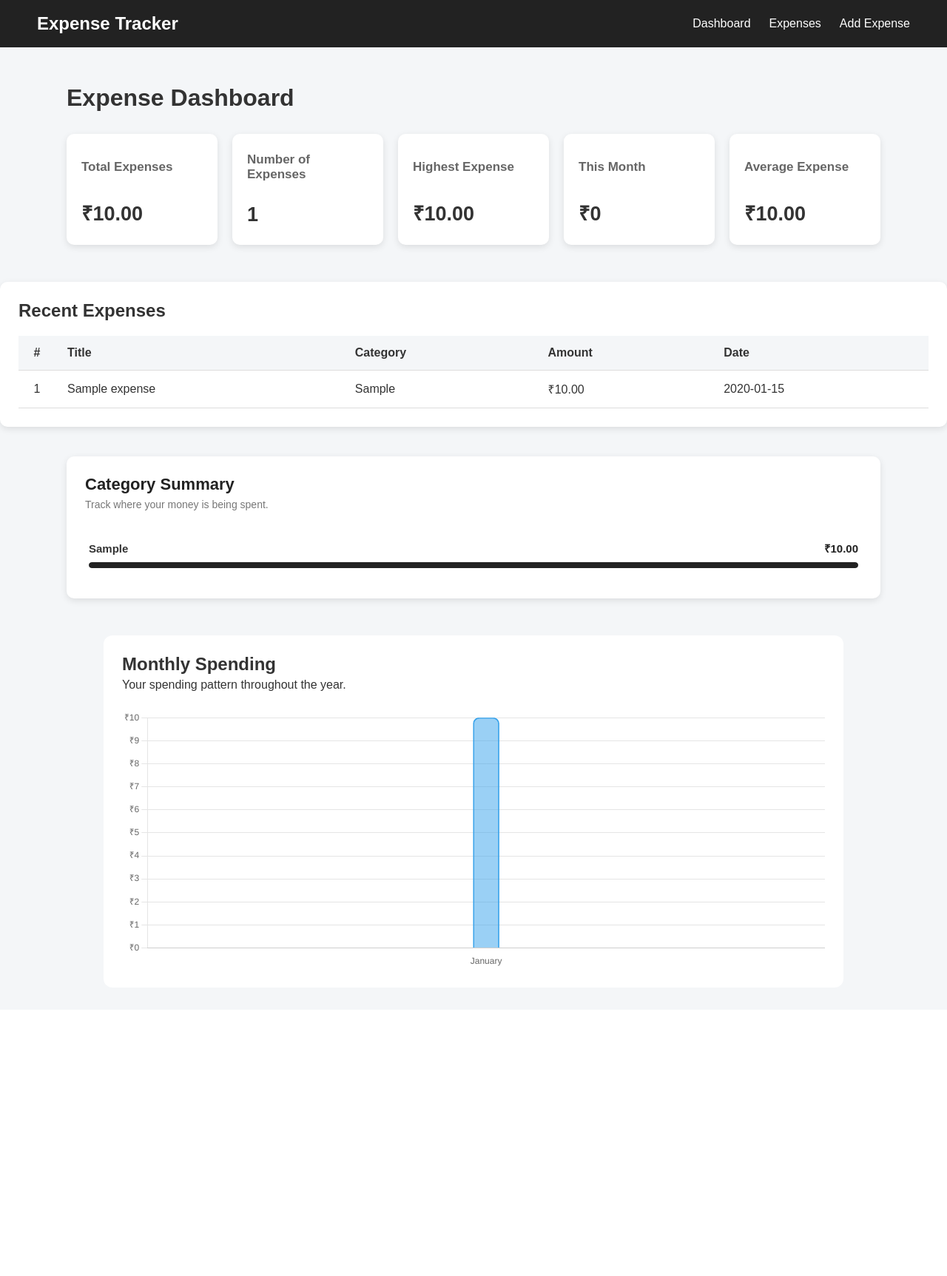
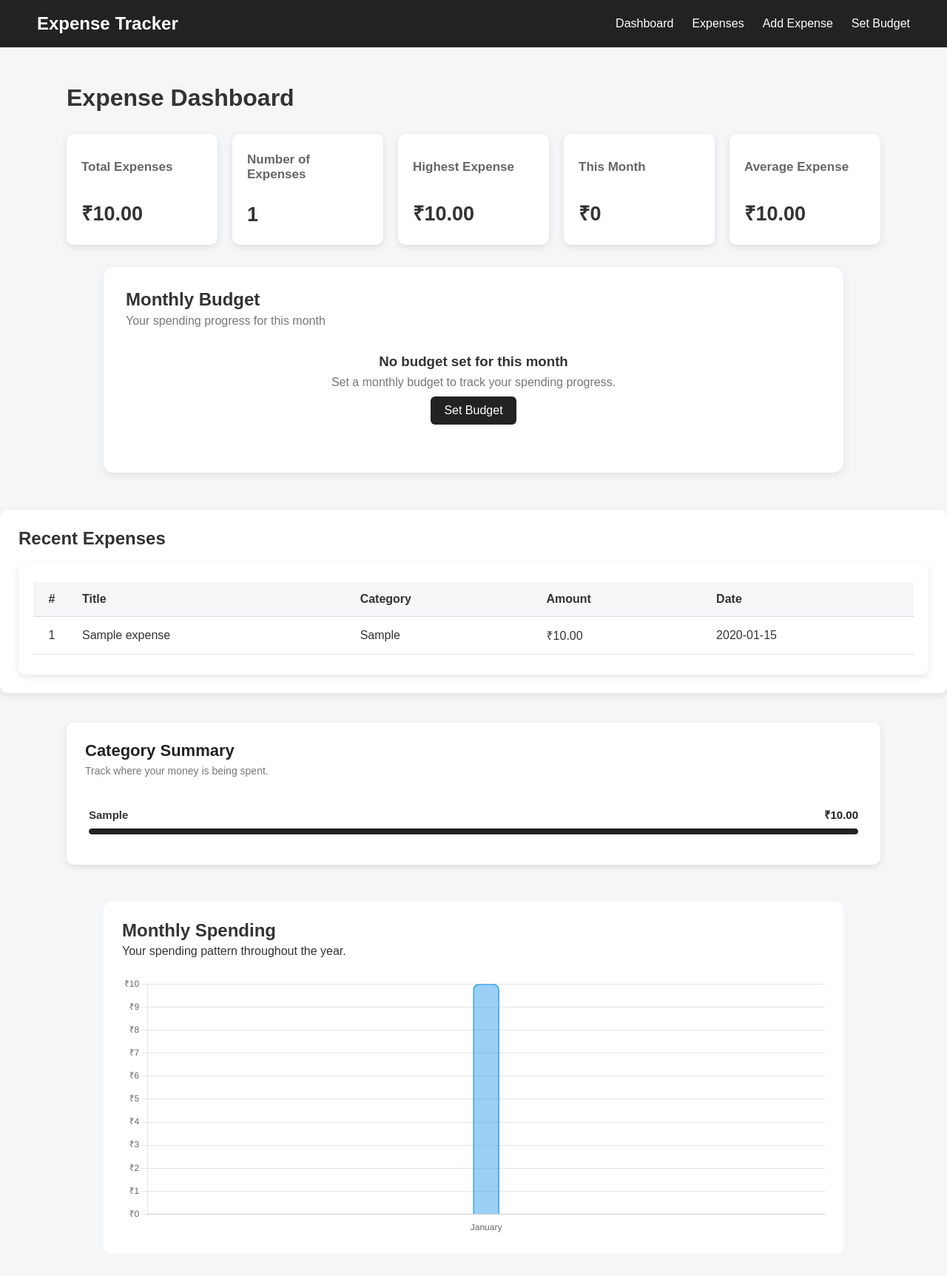
Before and after one commit to Aman786-gitch/Expense-Tracker-Flask, a Flask app: page /dashboard in a window 1280 px wide. Shown: the whole page at 74% size. Before the commit the page ends 1306 px from the top, so only its background shows below. Run offline with Flask 3, Linux system fonts and the light colour scheme; tables that the repository leaves empty hold one stand-in row (values such as "Sample post").

Commit message:
Added montlhy budget management

```diff
--- a/app.py
+++ b/app.py
@@ -28,6 +28,12 @@ class Expenses(db.Model):
         db.DateTime,
         default=db.func.current_timestamp()
     )
+
+class Budget(db.Model):
+    id = db.Column(db.Integer, primary_key=True)
+    amount = db.Column(db.Numeric(10, 2), nullable=False)
+    month = db.Column(db.Integer, nullable=False)
+    year = db.Column(db.Integer, nullable=False)
 
 @app.route('/')
 def home():
@@ -94,6 +100,50 @@ def add_expense():
     flash('Expense added successfully!', 'success')
 
     return redirect(url_for('view_expenses'))
+
+@app.route('/set-budget', methods=['GET', 'POST'])
+def set_budget():
+
+    if request.method == 'POST':
+
+        amount = request.form.get('amount', '').strip()
+
+        try:
+            amount = float(amount)
+
+            if amount <= 0:
+                flash('Budget must be greater than 0!', 'error')
+                return redirect(url_for('set_budget'))
+
+        except ValueError:
+            flash('Please enter a valid budget amount!', 'error')
+            return redirect(url_for('set_budget'))
+
+        current_month = date.today().month
+        current_year = date.today().year
+
+        budget = Budget.query.filter_by(
+            month=current_month,
+            year=current_year
+        ).first()
+
+        if budget:
+            budget.amount = amount
+        else:
+            budget = Budget(
+                amount=amount,
+                month=current_month,
+                year=current_year
+            )
+            db.session.add(budget)
+
+        db.session.commit()
+
+        flash('Monthly budget saved successfully!', 'success')
+
+        return redirect(url_for('dashboard'))
+
+    return render_template('set_budget.html')
 
 @app.route('/expenses')
 def view_expenses():
@@ -162,6 +212,24 @@ def dashboard():
         db.extract('year', Expenses.expense_date) == current_year
     ).scalar() or 0
 
+    budget = Budget.query.filter_by(
+         month=current_month,
+         year=current_year
+    ).first()
+
+    if budget:
+
+        budget_amount = float(budget.amount)
+        remaining_budget = budget_amount - float(monthly_expense)
+
+        budget_percentage = (
+            float(monthly_expense) / budget_amount * 100
+    )
+    else:
+        budget_amount = 0
+        remaining_budget = 0
+        budget_percentage = 0
+
     monthly_summary = db.session.query(
         db.extract('month', Expenses.expense_date).label('month'),
         db.func.sum(Expenses.amount).label('total')
@@ -185,7 +253,10 @@ def dashboard():
         monthly_expense=monthly_expense,
         recent_expenses=recent_expenses,
         category_summary=category_summary,
-        monthly_summary=monthly_summary
+        monthly_summary=monthly_summary,
+        budget_amount=budget_amount,
+        remaining_budget=remaining_budget,
+        budget_percentage=budget_percentage
     )
 
 
--- a/app/static/css/dashboard.css
+++ b/app/static/css/dashboard.css
@@ -405,3 +405,164 @@ body {
     height: 350px;
     margin-top: 25px;
 }
+
+/* =========================
+   MONTHLY BUDGET
+========================= */
+
+.budget-overview {
+    max-width: 1000px;
+    margin: 30px auto;
+    padding: 30px;
+    background: white;
+    border-radius: 14px;
+    box-shadow: 0 4px 12px rgba(0, 0, 0, 0.08);
+}
+
+.budget-title {
+    display: flex;
+    justify-content: space-between;
+    align-items: center;
+}
+
+.budget-title h2 {
+    margin: 0;
+    font-size: 24px;
+}
+
+.budget-title p {
+    margin-top: 6px;
+    color: #777;
+}
+
+.budget-status {
+    padding: 8px 14px;
+    border-radius: 20px;
+    background: #e8f5e9;
+    color: #2e7d32;
+    font-size: 14px;
+    font-weight: bold;
+}
+
+.budget-status.danger {
+    background: #ffebee;
+    color: #c62828;
+}
+
+
+/* Budget content */
+
+.budget-content {
+    display: flex;
+    align-items: center;
+    gap: 70px;
+    margin-top: 25px;
+}
+
+
+/* Circular progress */
+
+.budget-circle {
+    width: 180px;
+    height: 180px;
+    border-radius: 50%;
+
+    background:
+        conic-gradient(
+            #333 var(--progress),
+            #eeeeee var(--progress)
+        );
+
+    display: flex;
+    align-items: center;
+    justify-content: center;
+}
+
+.circle-inner {
+    width: 135px;
+    height: 135px;
+    border-radius: 50%;
+    background: white;
+
+    display: flex;
+    flex-direction: column;
+    align-items: center;
+    justify-content: center;
+}
+
+.circle-inner strong {
+    font-size: 28px;
+}
+
+.circle-inner span {
+    font-size: 12px;
+    color: #777;
+    margin-top: 3px;
+}
+
+
+/* Budget details */
+
+.budget-details {
+    display: flex;
+    gap: 80px;
+    flex: 1;
+}
+
+.budget-main-amount,
+.budget-remaining {
+    display: flex;
+    flex-direction: column;
+}
+
+.budget-main-amount span,
+.budget-remaining span {
+    color: #777;
+    font-size: 14px;
+}
+
+.budget-main-amount strong,
+.budget-remaining strong {
+    font-size: 28px;
+    margin-top: 8px;
+}
+
+.budget-main-amount small {
+    color: #777;
+    margin-top: 4px;
+}
+
+.budget-remaining p {
+    color: #777;
+    margin-top: 8px;
+}
+
+.danger-text {
+    color: #c62828 !important;
+}
+
+
+/* No budget */
+
+.no-budget {
+    text-align: center;
+    padding: 35px;
+}
+
+.no-budget h3 {
+    margin-bottom: 8px;
+}
+
+.no-budget p {
+    color: #777;
+}
+
+.no-budget a {
+    display: inline-block;
+    margin-top: 10px;
+    padding: 10px 18px;
+    background: #222;
+    color: white;
+    text-decoration: none;
+    border-radius: 6px;
+}
--- a/app/templates/dashboard.html
+++ b/app/templates/dashboard.html
@@ -24,6 +24,7 @@
             <a href="{{ url_for('dashboard') }}">Dashboard</a>
             <a href="{{ url_for('view_expenses') }}">Expenses</a>
             <a href="{{ url_for('add_expenses_form') }}">Add Expense</a>
+            <a href="{{ url_for('set_budget') }}">Set Budget</a>
         </div>
 
     </nav>
@@ -60,13 +61,124 @@
                 <p>₹{{"%.2f" | format(average_expense) }}</p>
             </div>
 
+
         </div>
+
+    <div class="budget-overview">
+
+    <div class="budget-title">
+        <div>
+            <h2>Monthly Budget</h2>
+            <p>Your spending progress for this month</p>
+        </div>
+
+        {% if budget_amount > 0 %}
+
+            {% if budget_percentage > 100 %}
+                <span class="budget-status danger">
+                    Budget Exceeded
+                </span>
+            {% else %}
+                <span class="budget-status">
+                    Within Budget
+                </span>
+            {% endif %}
+
+        {% endif %}
+    </div>
+
+
+    {% if budget_amount > 0 %}
+
+    <div class="budget-content">
+
+        <!-- Circular Progress -->
+        <div class="budget-circle"
+             style="--progress: {{ [budget_percentage, 100]|min }}%;">
+
+            <div class="circle-inner">
+                <strong>{{ "%.1f"|format(budget_percentage) }}%</strong>
+                <span>USED</span>
+            </div>
+
+        </div>
+
+
+        <!-- Budget Information -->
+        <div class="budget-details">
+
+            <div class="budget-main-amount">
+
+                <span>Spent</span>
+
+                <strong>
+                    ₹{{ "%.2f"|format(monthly_expense) }}
+                </strong>
+
+                <small>
+                    of ₹{{ "%.2f"|format(budget_amount) }}
+                </small>
+
+            </div>
+
+
+            <div class="budget-remaining">
+
+                <span>Remaining</span>
+
+                {% if remaining_budget >= 0 %}
+
+                    <strong>
+                        ₹{{ "%.2f"|format(remaining_budget) }}
+                    </strong>
+
+                    <p>
+                        You still have money available for this month.
+                    </p>
+
+                {% else %}
+
+                    <strong class="danger-text">
+                        ₹{{ "%.2f"|format(remaining_budget|abs) }}
+                    </strong>
+
+                    <p class="danger-text">
+                        You have exceeded your monthly budget.
+                    </p>
+
+                {% endif %}
+
+            </div>
+
+        </div>
+
+    </div>
+
+    {% else %}
+
+        <div class="no-budget">
+
+            <h3>No budget set for this month</h3>
+
+            <p>
+                Set a monthly budget to track your spending progress.
+            </p>
+
+            <a href="{{ url_for('set_budget') }}">
+                Set Budget
+            </a>
+
+        </div>
+
+    {% endif %}
+
+</div>
 
     </main>
 <section class="recent-expenses">
 
     <h2>Recent Expenses</h2>
-
+<div class="card budget-card">
     <table>
 
         <thead>
```
Also changed, not shown: app/templates/set_budget.html (added, +57 -0 lines).
